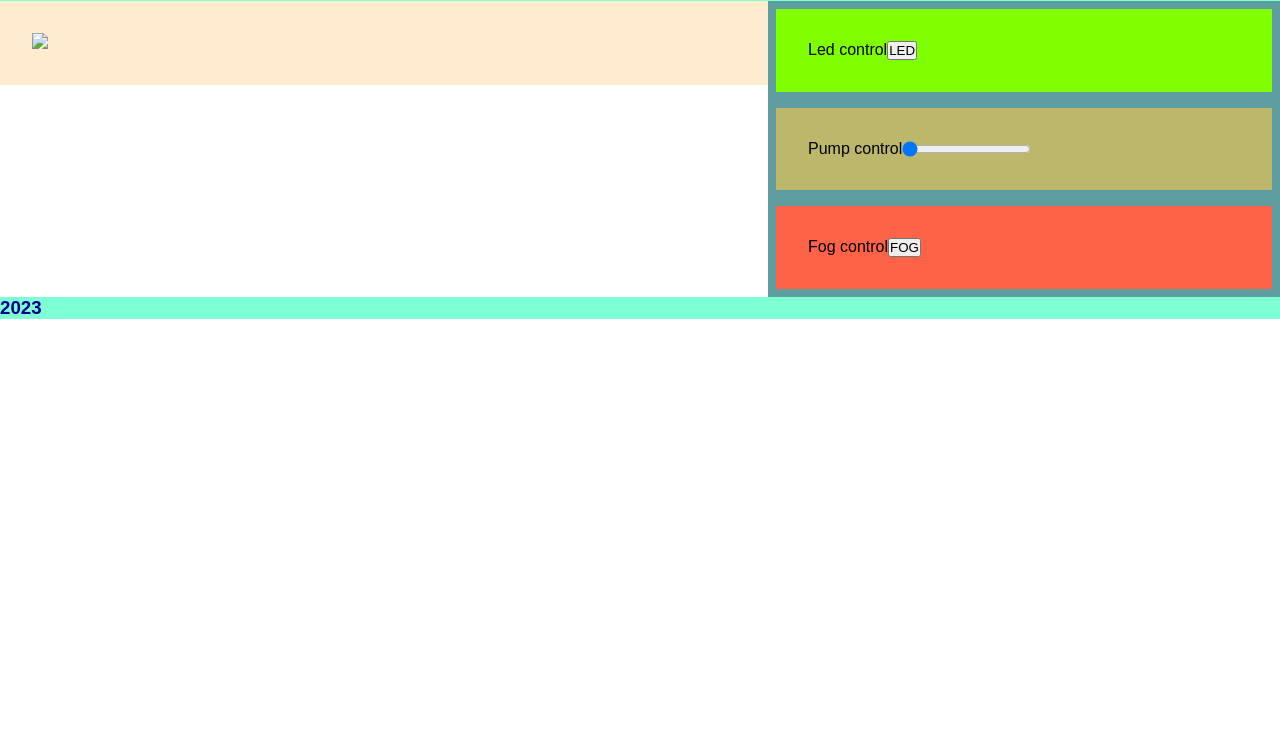
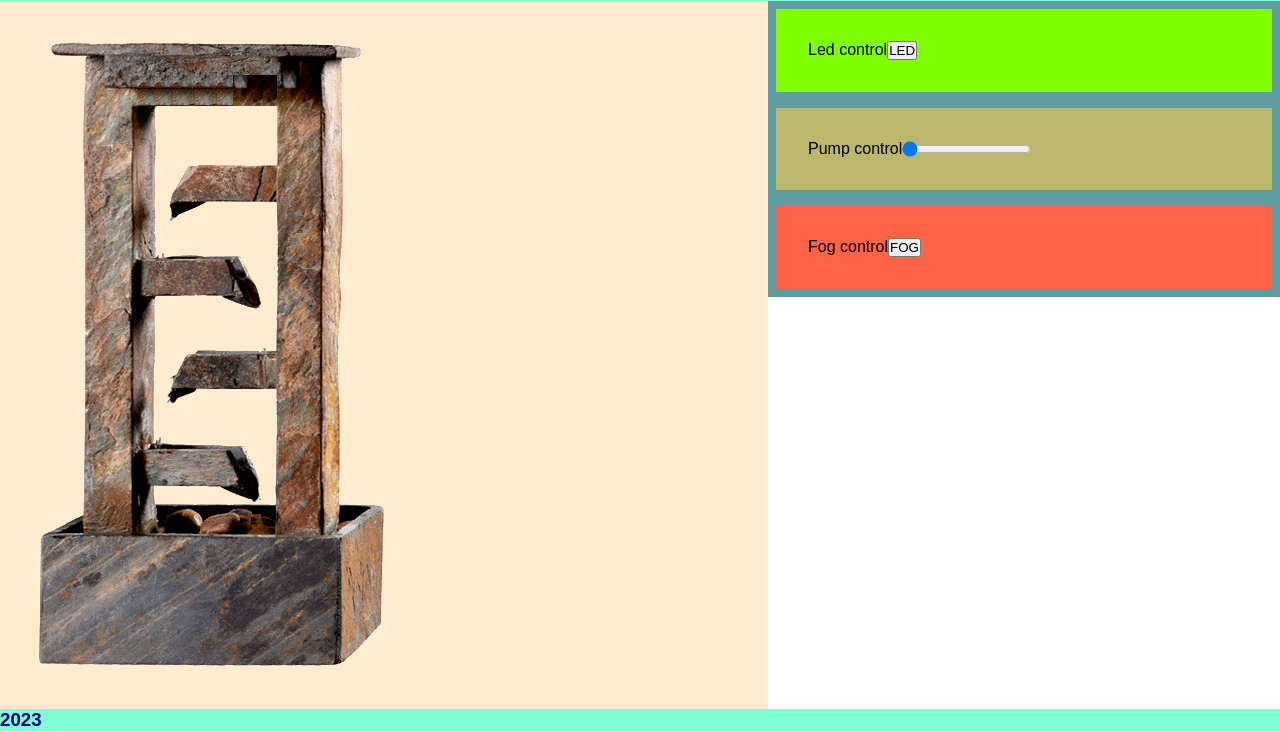
Before and after one commit to amac81/AcSmartFountain, a plain HTML site: page index.html in a window 1280 px wide. Shown: the part 68-800 px from the top of the page. Drawn offline with Linux system fonts and the light colour scheme.

Commit message:
index.html update

```diff
--- a/index.html
+++ b/index.html
@@ -15,7 +15,7 @@
   </header>
   <div id="main-container">
     <div id="fountain-container">
-      <img src="fonte.gif">
+      <img src="img/fonte.gif">
     </div>
     <div id="control-container">
       <div id="led-control-container">
```
